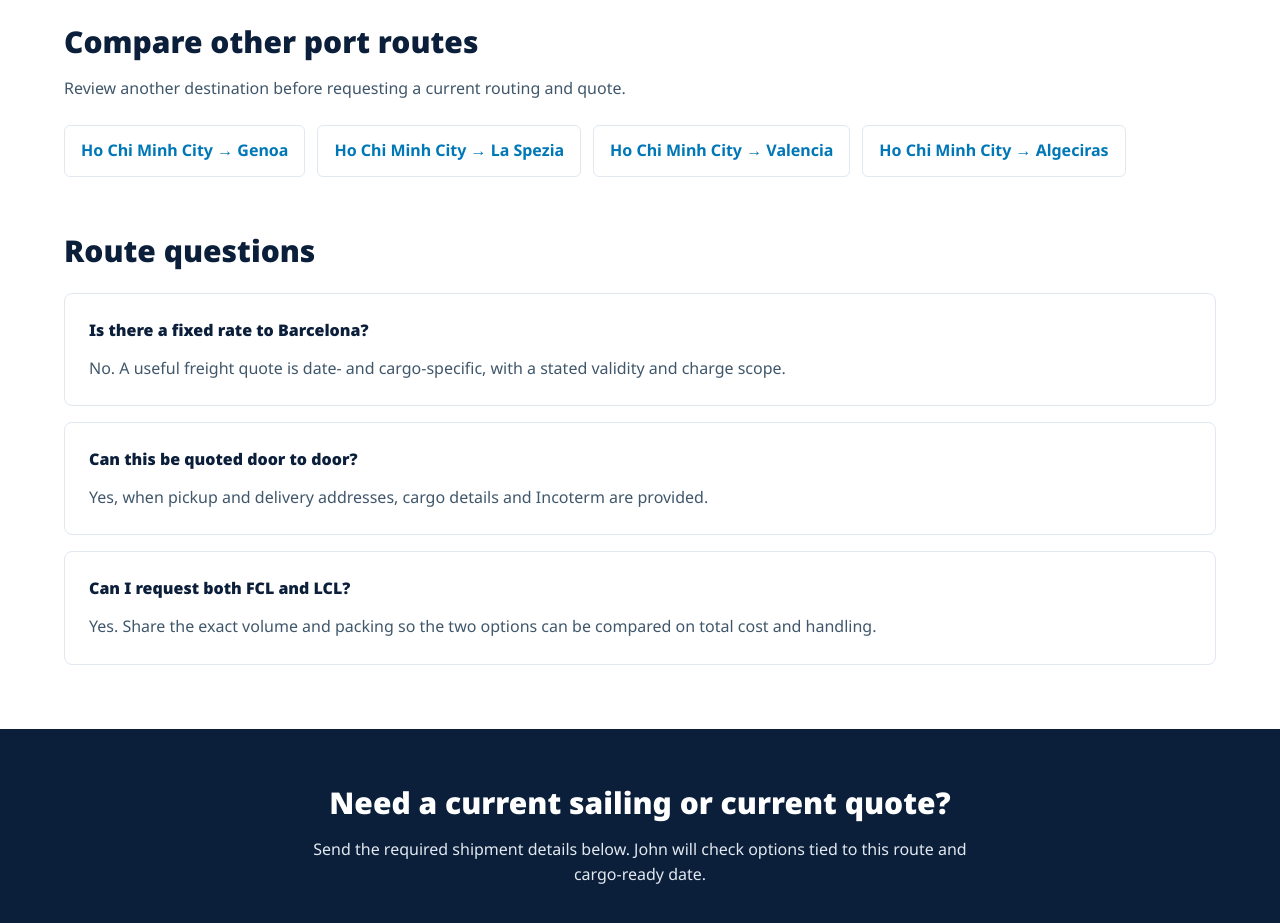
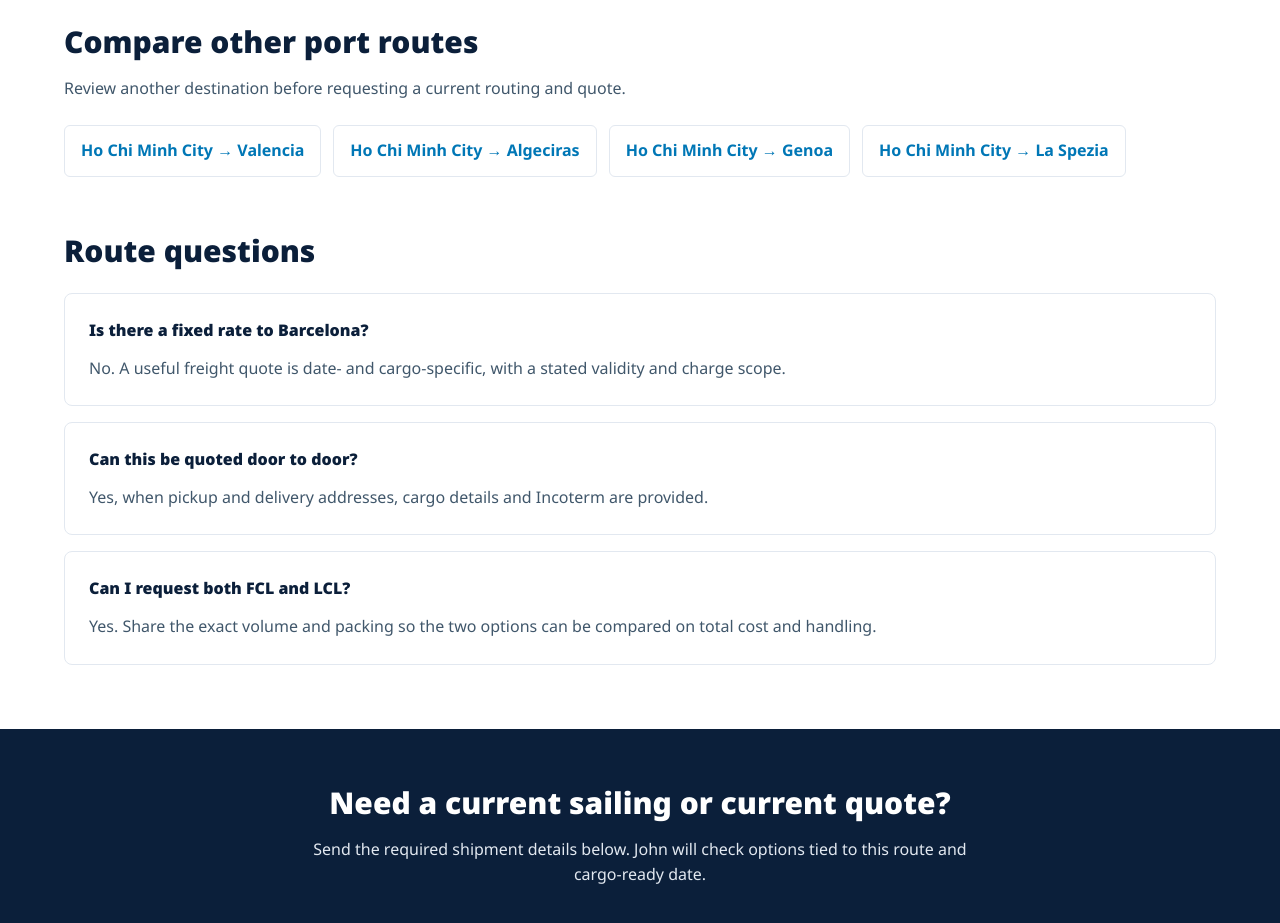
Before and after one commit to lyducquangbn99-gif/booking-by-john, a Next.js app: page /en/routes/ho-chi-minh-to-barcelona in a window 1280 px wide. Shown: the part 1480-2403 px from the top of the page. Built offline with nearby package versions, Linux system fonts and the light colour scheme.

Commit message:
Prioritize same-country related port routes

```diff
--- a/app/[locale]/routes/[lane]/page.tsx
+++ b/app/[locale]/routes/[lane]/page.tsx
@@ -66,7 +66,9 @@ export async function generateMetadata({ params }: Props): Promise<Metadata> {
 export default async function PortRoutePage({ params }: Props) {
   const { locale, lane } = await params; const route = getPortRoute(lane); if (!route) notFound(); const copy = COPY[locale] || COPY.en;
   const url = `https://www.bookingbyjohnly.com/${locale}/routes/${route.slug}`; const faqs = copy.faqs(route);
-  const relatedRoutes = PORT_ROUTES.filter(candidate => candidate.slug !== route.slug).slice(0, 4);
+  const otherRoutes = PORT_ROUTES.filter(candidate => candidate.slug !== route.slug);
+  const sameCountryRoutes = otherRoutes.filter(candidate => candidate.country === route.country);
+  const relatedRoutes = [...sameCountryRoutes, ...otherRoutes.filter(candidate => candidate.country !== route.country)].slice(0, 4);
   return <main className="min-h-screen bg-bg-primary text-text-primary"><JsonLd data={[{ "@context": "https://schema.org", "@type": "Service", name: copy.title(route), description: copy.description(route), url, serviceType: "Ocean freight forwarding support", areaServed: ["Vietnam", route.country], provider: { "@id": "https://www.bookingbyjohnly.com/#organization" } }, { "@context": "https://schema.org", "@type": "FAQPage", mainEntity: faqs.map(f => ({ "@type": "Question", name: f.question, acceptedAnswer: { "@type": "Answer", text: f.answer } })) }]} /><Nav />
     <section className="bg-[#0B1F3A] px-5 py-20 text-white"><div className="mx-auto max-w-6xl"><nav className="text-sm text-slate-300"><Link href="/">Home</Link> / {route.port}</nav><p className="mt-10 text-sm font-black uppercase tracking-widest text-orange-300">{copy.eyebrow}</p><h1 className="mt-4 max-w-4xl text-4xl font-black sm:text-6xl">{copy.title(route)}</h1><p className="mt-6 max-w-3xl text-lg leading-8 text-slate-200">{copy.description(route)}</p><div className="mt-9 flex flex-wrap gap-4"><a href="#request" className="rounded-md bg-accent-orange px-6 py-3 font-black">{copy.sailing}</a><a href="#request" className="rounded-md border border-white/30 px-6 py-3 font-black">{copy.quote}</a></div></div></section>
     <section className="mx-auto max-w-6xl px-5 py-16"><h2 className="text-3xl font-black text-[#0B1F3A]">{copy.planning}</h2><p className="mt-5 max-w-4xl text-lg leading-8 text-text-secondary">{copy.planningBody}</p><div className="mt-10 grid gap-6 md:grid-cols-2"><article className="rounded-lg bg-white p-7 shadow-sm"><h2 className="text-2xl font-black text-[#0B1F3A]">{copy.compare}</h2><ul className="mt-5 space-y-3">{copy.compareItems.map(x => <li key={x}>• {x}</li>)}</ul></article><article className="rounded-lg bg-white p-7 shadow-sm"><h2 className="text-2xl font-black text-[#0B1F3A]">{copy.details}</h2><ul className="mt-5 space-y-3">{copy.detailItems.map(x => <li key={x}>• {x}</li>)}</ul></article></div></section>
```
